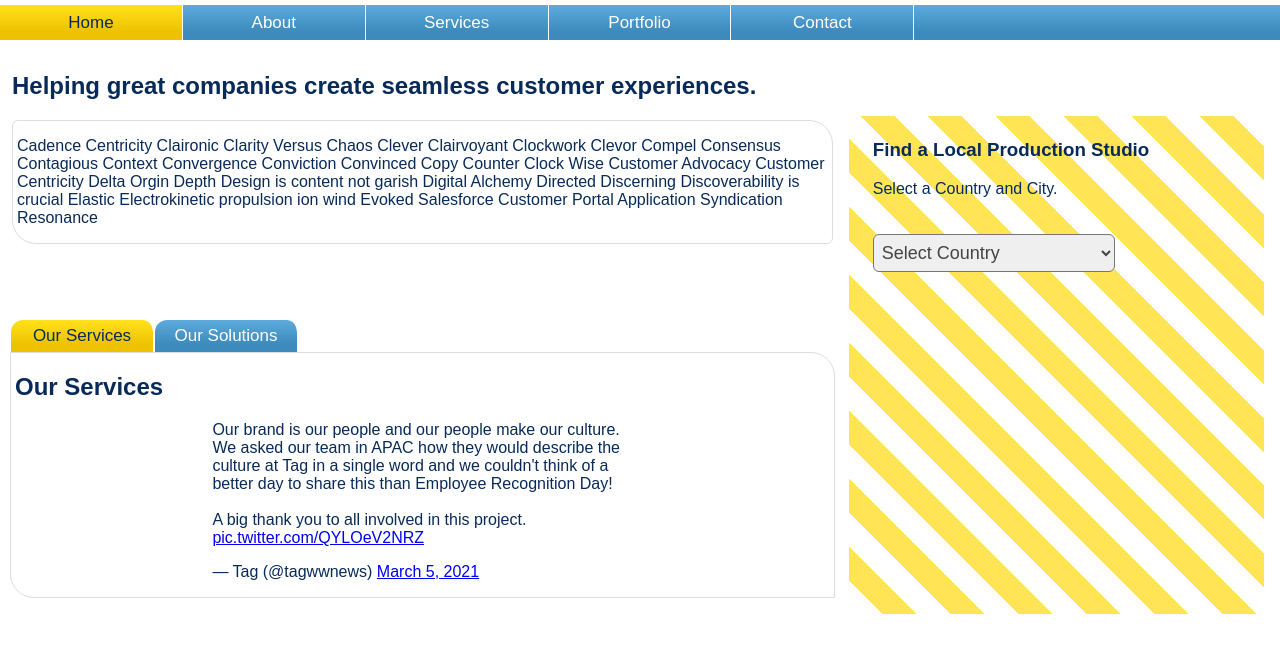
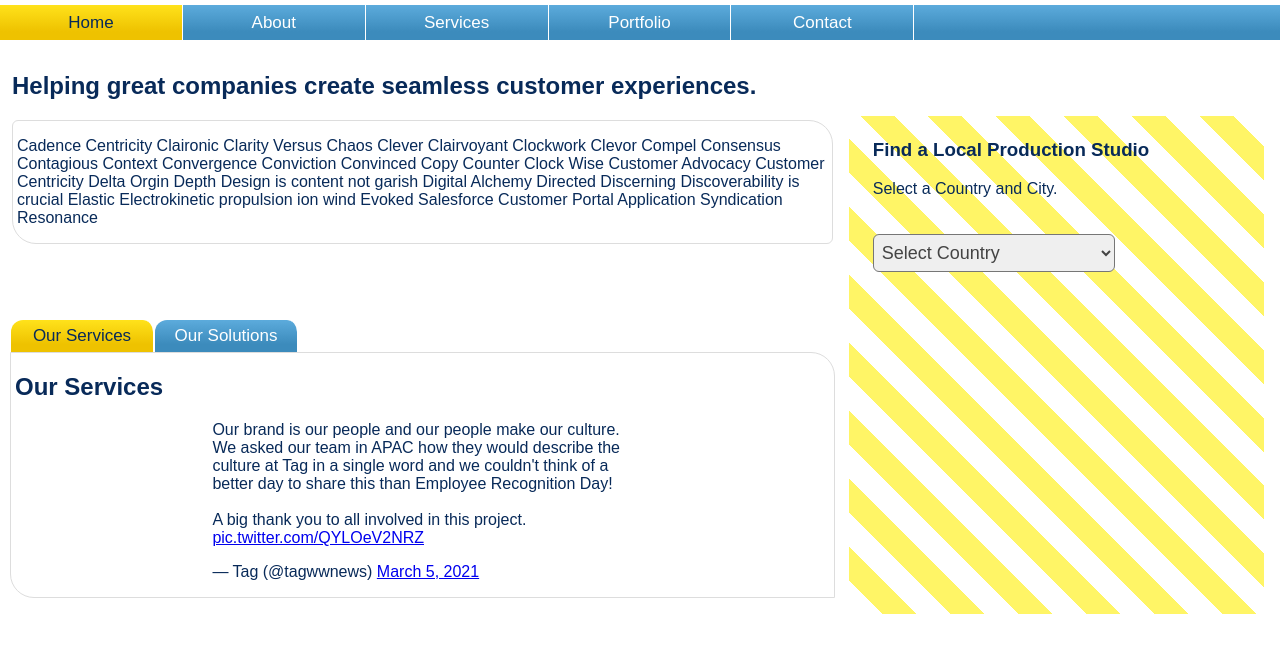
Before and after one commit to neodigm/wlt_global_production_studio, a website: page index.html in a window 1280 px wide. Shown: the part 69-722 px from the top of the page. Drawn offline with Linux system fonts and the light colour scheme.

Commit message:
🦄 Creative, Business, and Tech ⚡

```diff
--- a/index.html
+++ b/index.html
@@ -250,7 +250,7 @@ html
 
     min-height: 256px;
 
-        background: repeating-linear-gradient( 45deg, #fff, #fff 24px, #ffe455 24px,#ffe455 48px);
+        background: repeating-linear-gradient( 45deg, #fff, #fff 24px, #fff566 24px,#fff566 48px);
 }
 .sel-drop
 {
```
